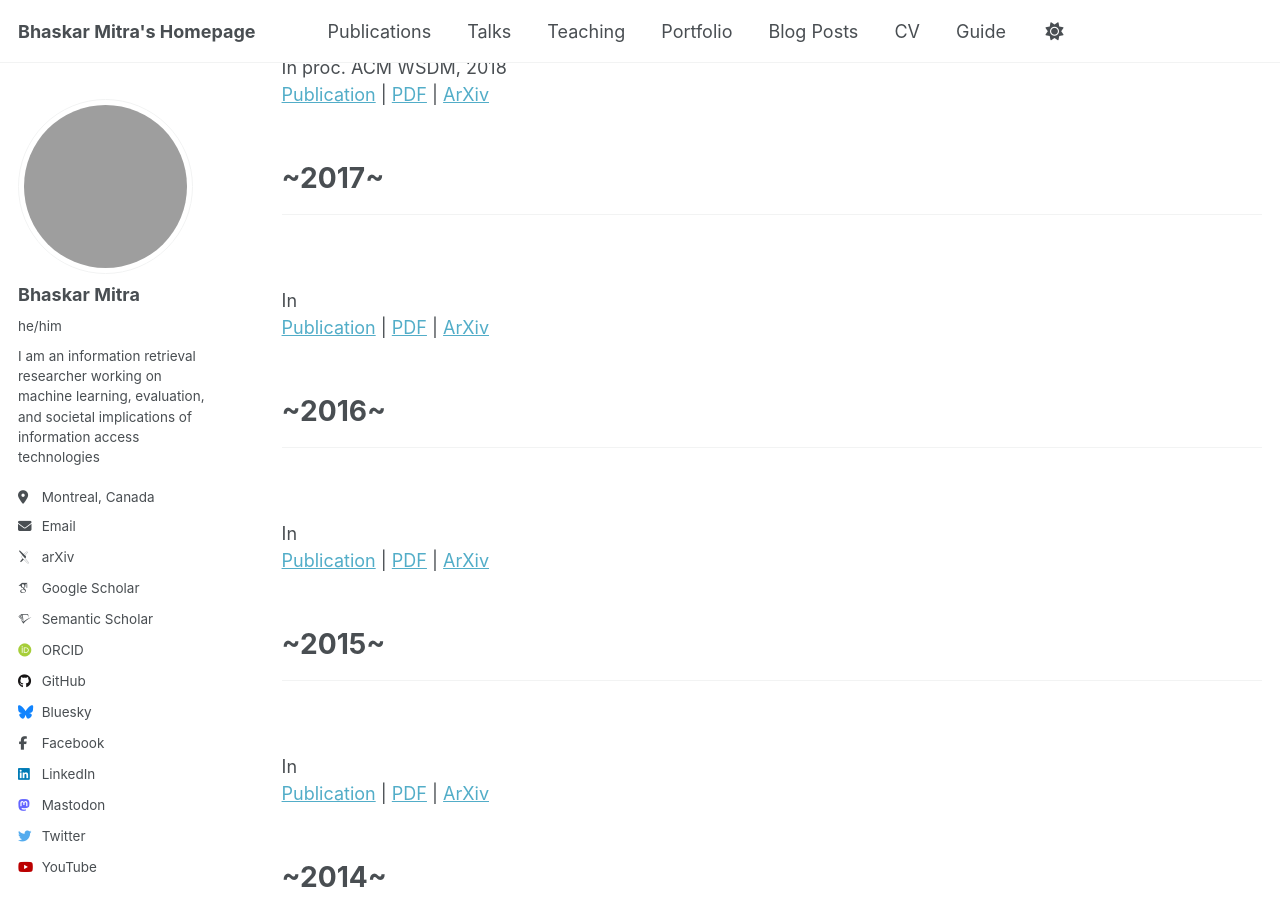
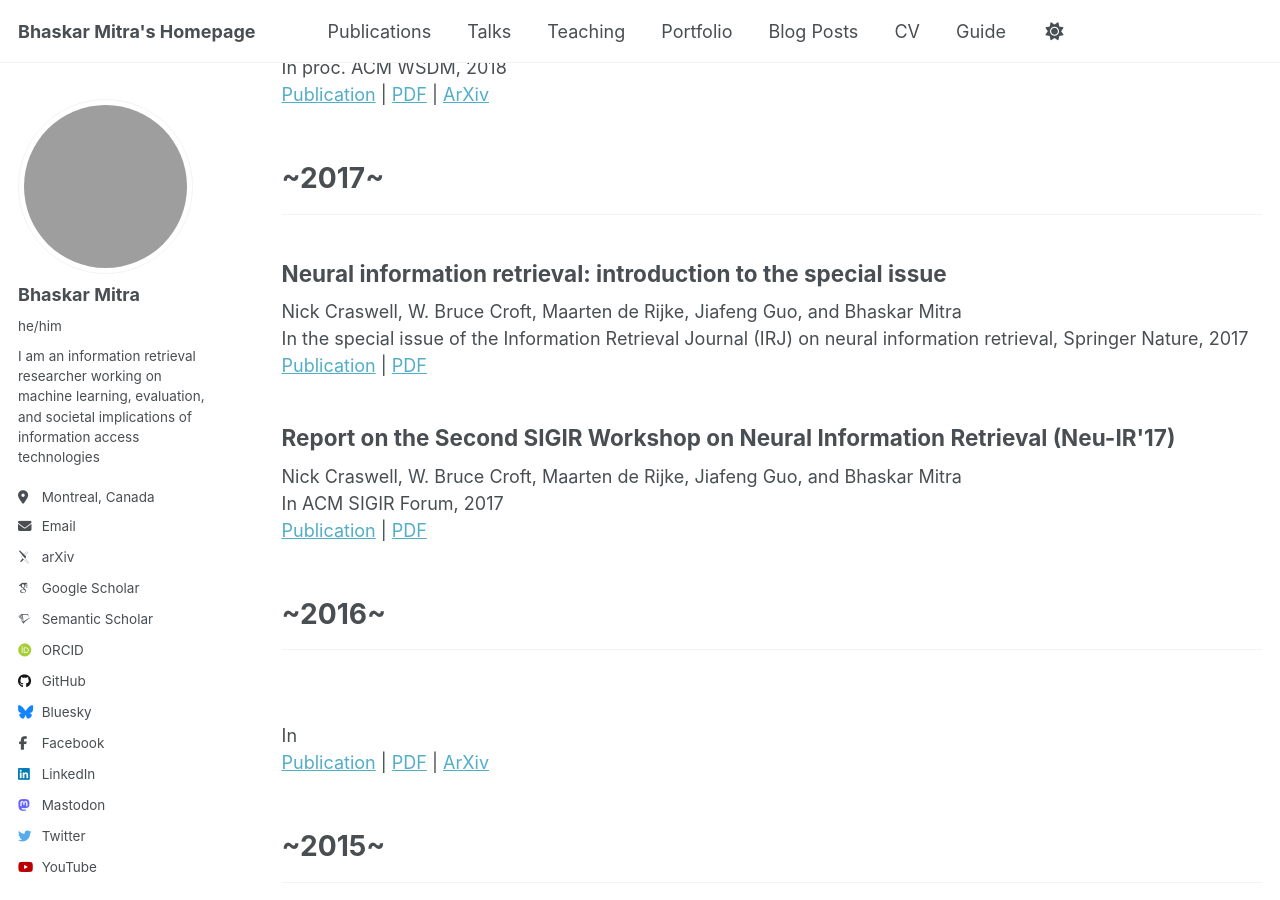
Before and after one commit to bhaskar-mitra/bhaskar-mitra.github.io, a Jekyll site: the page built from _pages/publications.html, in a window 1280 px wide and 900 px high, scrolled down 14288 px. Built offline with Jekyll 4.4.1, drawn with Linux system fonts in a browser that asks for light colours; some web fonts are replaced; grey boxes are pictures that could not be loaded.

Commit message:
Update publications.html

```diff
--- a/_pages/publications.html
+++ b/_pages/publications.html
@@ -521,10 +521,16 @@ author_profile: true
 <hr />
 <div class="list__item">
   <article class="archive__item" itemscope itemtype="http://schema.org/CreativeWork">
-    <h2></h2>
-    <br/>
-    In <br/>
-    <a href="">Publication</a> | <a href="../files/">PDF</a> | <a href="">ArXiv</a>
+    <h2>Neural information retrieval: introduction to the special issue</h2>
+    Nick Craswell, W. Bruce Croft, Maarten de Rijke, Jiafeng Guo, and Bhaskar Mitra <br/>
+    In the special issue of the Information Retrieval Journal (IRJ) on neural information retrieval, Springer Nature, 2017<br/>
+    <a href="https://link.springer.com/article/10.1007/s10791-017-9323-9">Publication</a> | <a href="../files/s10791-017-9323-9.pdf">PDF</a>
+  </article>
+  <article class="archive__item" itemscope itemtype="http://schema.org/CreativeWork">
+    <h2>Report on the Second SIGIR Workshop on Neural Information Retrieval (Neu-IR'17)</h2>
+    Nick Craswell, W. Bruce Croft, Maarten de Rijke, Jiafeng Guo, and Bhaskar Mitra<br/>
+    In ACM SIGIR Forum, 2017<br/>
+    <a href="https://dl.acm.org/doi/10.1145/3190580.3190603">Publication</a> | <a href="../files/3190580.3190603.pdf">PDF</a>
   </article>
 </div>
 
```
